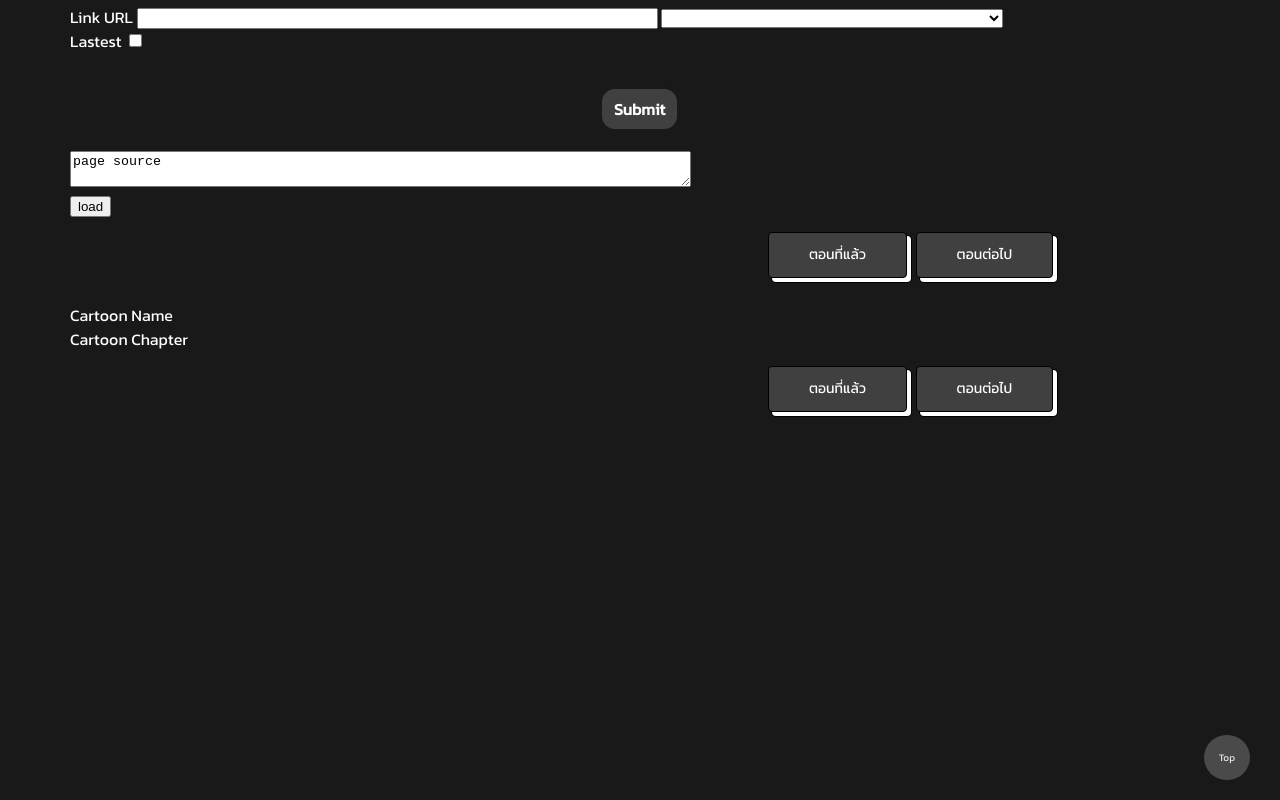
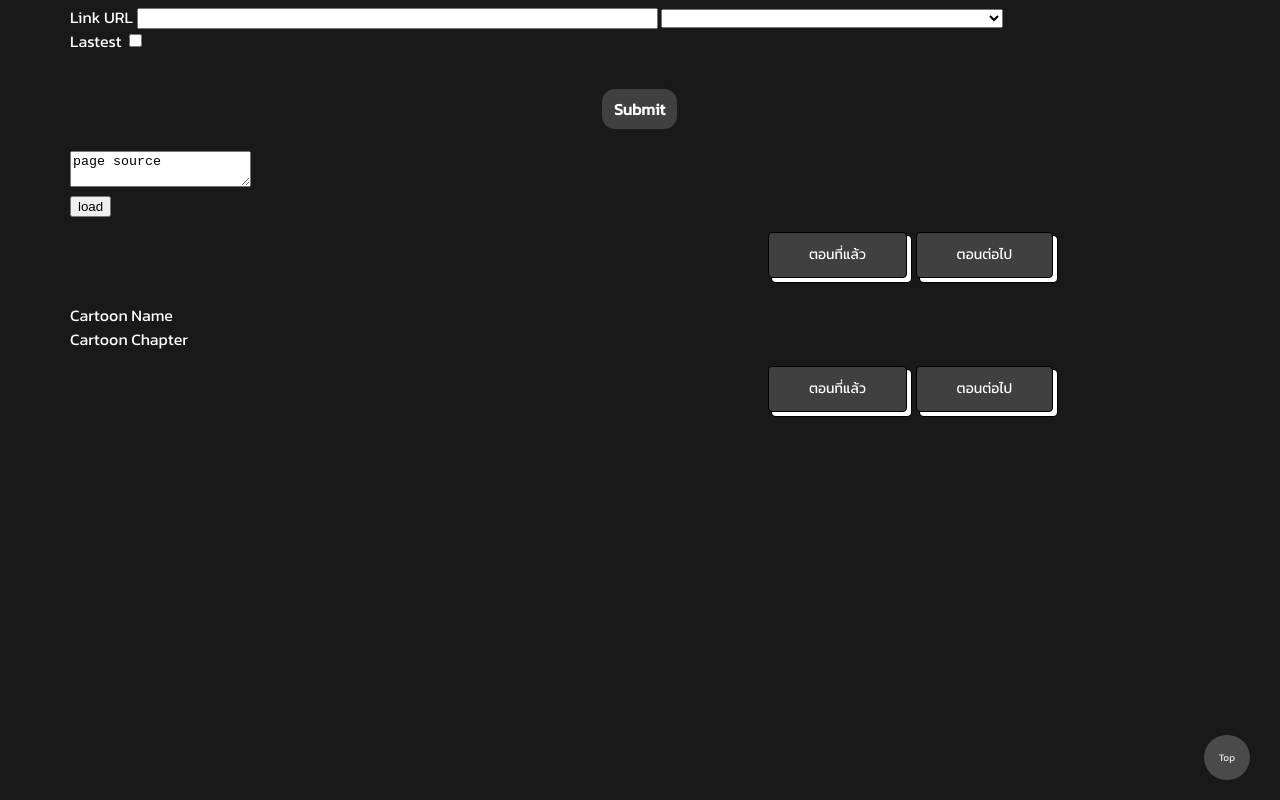
Before and after one commit to ZiberX1/doomyfreexx, a plain HTML site: page index.html in a window 1280 px wide. Drawn offline with Linux system fonts and the light colour scheme.

Commit message:
Update index.html

```diff
--- a/index.html
+++ b/index.html
@@ -22,7 +22,7 @@
         <br><button class="button-27" type="submit" style="display: block;max-width: 1140px;margin-right: auto;margin-left: auto;margin-top: 10px;">Submit</button>
     </form>
     <div class="container">
-        <textarea name="sourceX" id="page-source" cols="75" rows="2">page source</textarea>
+        <textarea name="sourceX" id="page-source" cols="20" rows="2">page source</textarea>
         <br><button onclick="loadSource()" id="loadsource">load</button>
     </div>
 
```
